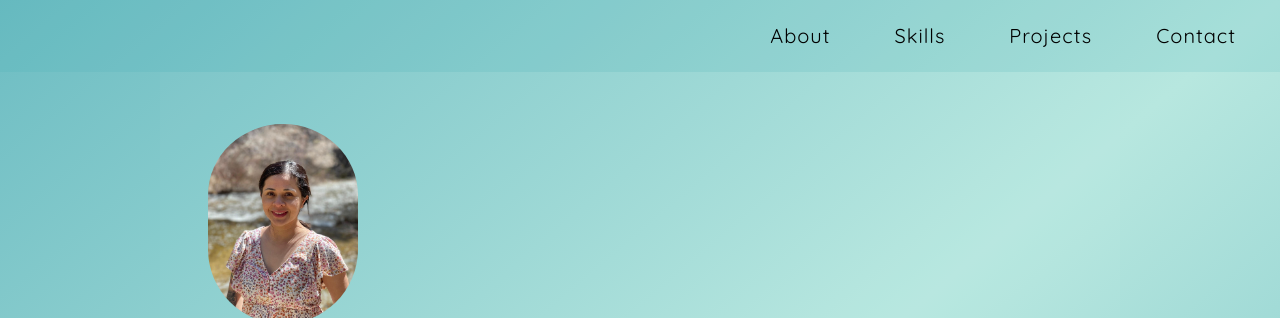
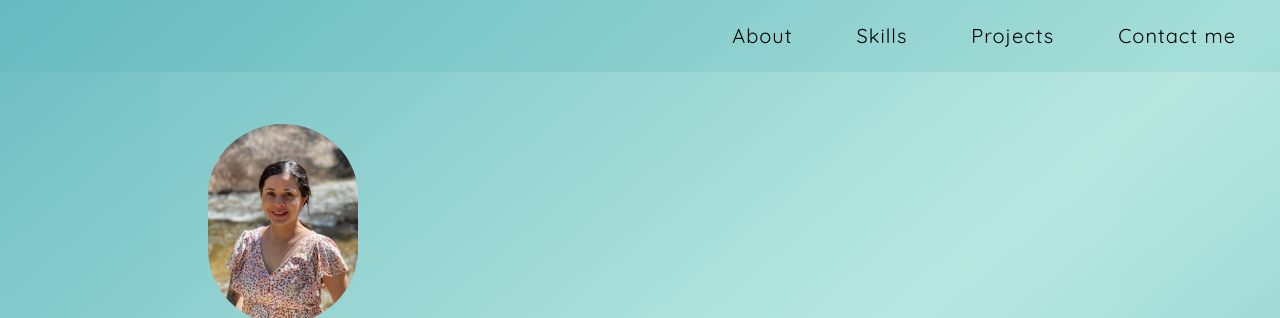
Before and after one commit to nayezapata/nayezapata.github.io, a plain HTML site: page nayelizrPortfolio/about.html in a window 1280 px wide. Shown: the top 318 px of the page. Drawn offline with nearby package versions, Linux system fonts and the light colour scheme.

Commit message:
changed header

```diff
--- a/nayelizrPortfolio/about.html
+++ b/nayelizrPortfolio/about.html
@@ -50,7 +50,7 @@
 					<li class="nav-item ms-3 ps-3"><a class="nav-link" href="about.html">About</a></li>
 					<li class="nav-item ms-3 ps-3"><a class="nav-link" href="skills.html">Skills</a></li>
 					<li class="nav-item ms-3 ps-3"><a class="nav-link" href="projects.html">Projects</a></li>
-					<li class="nav-item ms-3 ps-3"><a class="nav-link" href="contact.html">Contact</a></li>
+					<li class="nav-item ms-3 ps-3"><a class="nav-link" href="contact.html">Contact me</a></li>
 				</ul>
 			</div>
 		</nav>
```
